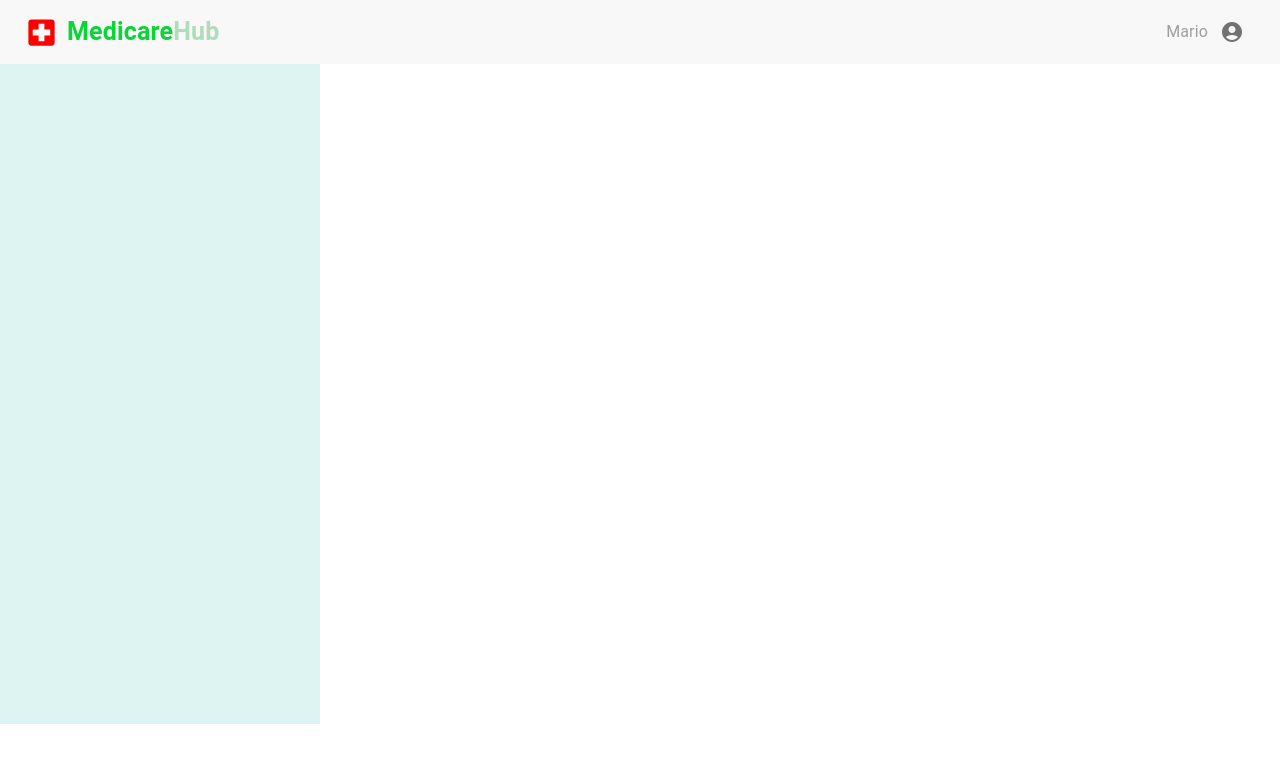
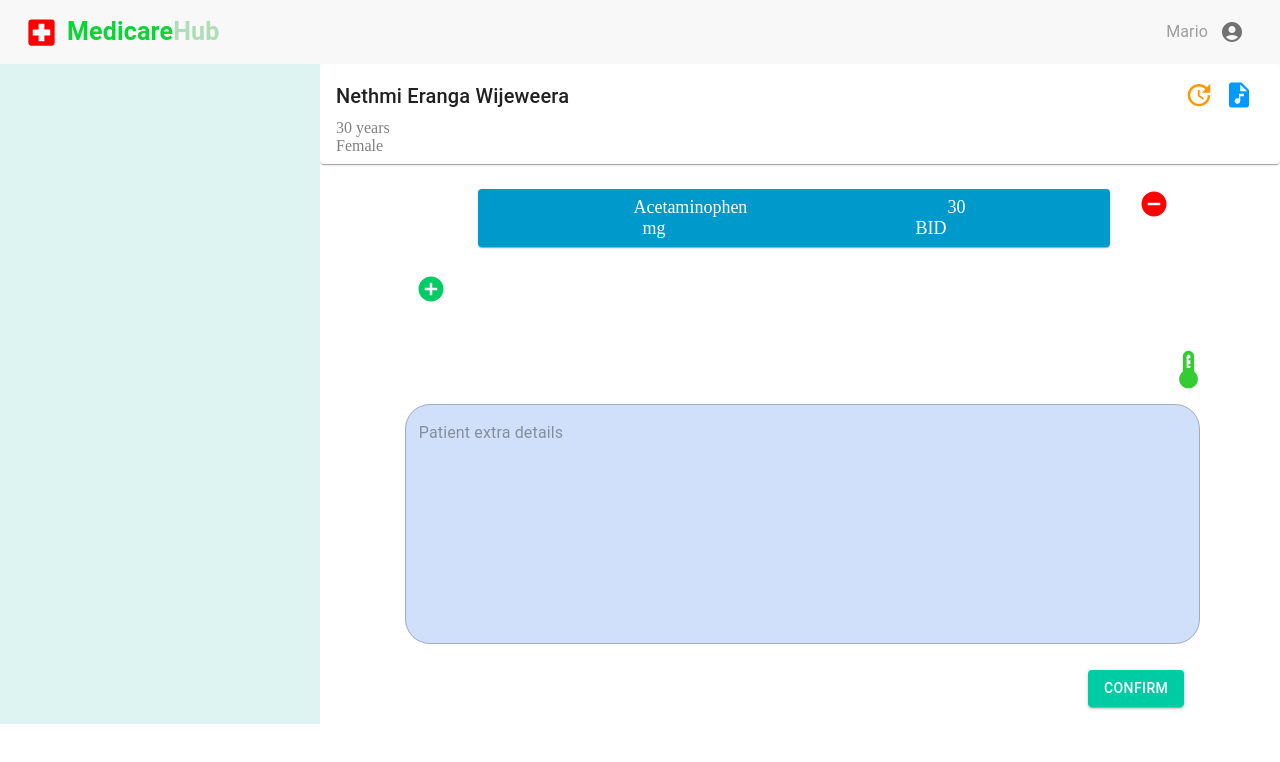
Before and after one commit to Bistec-UOM/MedicareHub_front, a React (Create React App) app in the folder front/: page /doct in a window 1280 px wide. Shown: the top 762 px of the page. Built offline with nearby package versions, Linux system fonts and the light colour scheme.

Commit message:
doctor front end page

```diff
--- a/front/src/pages/Doctor.js
+++ b/front/src/pages/Doctor.js
@@ -1,40 +1,117 @@
 import React, { useEffect } from 'react'
-import {SidebarContainer,SidebarTop,SidebarList} from '../components/sidebar/Sidebar'
+import { SidebarContainer, SidebarTop, SidebarList } from '../components/sidebar/Sidebar'
 import { CustomScroll } from '../components/CustomScroll';
 import Navbar from '../components/navbar/Navbar'
-import { Grid,Card, Typography } from '@mui/material'
+import { Grid, Card, Typography } from '@mui/material'
 import { Sideunit_Patient } from '../components/sidebar/Sideunits';
+import CardContent from '@mui/material/CardContent';
+import TextField from '@mui/material/TextField';
+import Box from '@mui/material/Box';
+import Button from '@mui/material/Button';
+import Paper from '@mui/material/Paper';
+import { styled } from '@mui/material/styles';
+import AudioFileIcon from '@mui/icons-material/AudioFile';
+import UpdateIcon from '@mui/icons-material/Update';
+import AddCircleIcon from '@mui/icons-material/AddCircle';
+import ThermostatIcon from '@mui/icons-material/Thermostat';
+import DoNotDisturbOnIcon from '@mui/icons-material/DoNotDisturbOn';
 
 export default function Pharmacy() {
-
-  useEffect(()=>{
+  useEffect(() => {
     document.body.style.margin = '0';
 
-   },[])
+  }, [])
+
+  const Item = styled(Paper)(({ theme }) => ({
+
+    padding: theme.spacing(1),
+    textAlign: 'center',
+
+  }));
+
+  const load = [
+    { name: 'Nethmi Eranga Wijeweera', age: '30', gender: 'Female' },
+  ];
+  const pres = [
+    { name: 'Acetaminophen', quantity: '30', hour: 'BID' },
+  ];
 
   return (
     <CustomScroll>
       <Navbar></Navbar>
 
-    <Grid container spacing={0} sx={{paddingTop:'64px',height:'100vh'}}>
-      <Grid item xs={3} style={{height:'100%'}}>
+      <Grid container spacing={0} sx={{ paddingTop: '64px', height: '100vh' }}>
+        <Grid item xs={3} style={{ height: '100%' }}>
           <SidebarContainer>
             <SidebarTop>
-
             </SidebarTop>
             <SidebarList>
-
             </SidebarList>
           </SidebarContainer>
         </Grid>
 
-      <Grid item xs={9} style={{height:'100%',overflowY:'scroll'}}>
+        <Grid item xs={9} style={{ height: '100%', overflowY: 'scroll' }}>
 
+          <div>
+            {load.map((docdata, id) => (
+              <Card key={id} sx={{ maxWidth: '100%', height: '100px' }}>
+                <CardContent>
+                  <AudioFileIcon sx={{ color: 'rgb(0, 153, 255)', float: 'right', marginRight: '10px', fontSize: '30px' }} />
+                  <UpdateIcon sx={{ color: 'rgb(255, 153, 0)', float: 'right', marginRight: '10px', fontSize: '30px' }} />
+                  <Typography gutterBottom variant="h6">{docdata.name}</Typography>
+                  <Typography gutterBottom variant="p" sx={{ color: '#808080' }}>{docdata.age}  years</Typography><br />
+                  <Typography gutterBottom variant="p" sx={{ color: '#808080' }}>{docdata.gender}</Typography>
+                </CardContent>
+              </Card>
+            ))}
+          </div>
+
+         <div>
+            {pres.map((drug,num) => (
+            <Grid key={num} container spacing={3} style={{marginTop:"1px",marginLeft: '14%',}}>
+              <Grid item xs={8}>
+              <Item sx={{ backgroundColor: '#0099cc', color: 'white', fontSize: '18px',}}>
+                <Typography gutterBottom variant="p" sx={{ marginLeft: '10px', }}>{drug.name}</Typography>
+                <Typography gutterBottom variant="p" sx={{ marginLeft: '200px', }}>{drug.quantity} mg</Typography>
+                <Typography gutterBottom variant="p" sx={{ marginLeft: '250px', }}>{drug.hour}</Typography>
+              </Item>
               </Grid>
+              <Grid item xs={4}>
+              < DoNotDisturbOnIcon sx={{ color: 'red', marginLeft: '5px', fontSize: '30px', float: 'Left' }} />
+              </Grid>
+            </Grid>
+            ))}
+         </div>
 
+          < AddCircleIcon sx={{ color: '#00cc66', marginLeft: '10%', fontSize: '30px', float: 'Left',marginTop: '27px' }} />
+          <ThermostatIcon sx={{ color: '#33cc33', marginLeft: '75%', fontSize: '45px', marginTop: '100px' }} />
 
+          <div>
+            <Box
+              component="form"
+              sx={{
+                '& .MuiTextField-root': { m: 1, width: '90%' }, marginLeft: '8%',
+              }}
+              noValidate
+              autoComplete="off"
+            >
+              <TextField
+                id="outlined-multiline-flexible"
+                placeholder="Patient extra details"
+                multiline
+                rows={9}
+                InputProps={{
+                style: {
+                    backgroundColor: 'rgb(209, 224, 250)',
+                    borderRadius: '25px',
+                },
+                }} />
+            </Box>
+            <br></br>
+            <Button variant="contained" sx={{ backgroundColor: '#00cca3', left: '80%' }}>Confirm</Button>
+          </div>
         </Grid>
-
+      </Grid>
     </CustomScroll>
   )
 }
```
Lines whose indentation alone changed are shown as unchanged.
